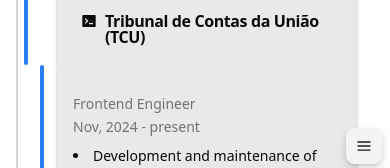
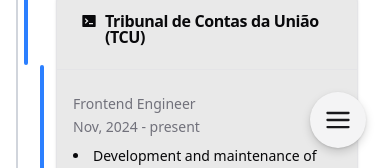
Before and after one commit to leosole/cv, a React (Vite) app: page / in a window 390 px wide. Shown: the part 672-840 px from the top of the page. Built offline with nearby package versions, Linux system fonts and the light colour scheme.

Commit message:
animate menu icon

```diff
--- a/package.json
+++ b/package.json
@@ -25,6 +25,7 @@
 		"docx": "^9.5.1",
 		"file-saver": "^2.0.5",
 		"lucide-react": "^0.544.0",
+		"motion": "^12.23.24",
 		"react": "^19.1.1",
 		"react-archer": "^4.4.0",
 		"react-connect-lines": "^0.0.4",
--- a/src/components/footer.tsx
+++ b/src/components/footer.tsx
@@ -1,20 +1,29 @@
 import type { Links } from "@/types/cv";
 import { ArrowWithBorder, DropdownMenu, DropdownMenuContent, DropdownMenuItem, DropdownMenuTrigger } from "./ui/dropdown-menu";
 import { DropdownMenuArrow } from "@radix-ui/react-dropdown-menu";
-import { CgMenu } from "react-icons/cg";
 import { Button } from "./ui/button";
 import useMenu from "@/hooks/use-menu";
+import MenuIcon from "@/svgs/menu-icon";
+import { useState } from "react";
 
 interface FooterProps {
     links: Links,
 }
 export default function Footer({links}: FooterProps) {
     const menuButtons = useMenu(links)
+    const [menuState, setMenuState] = useState(false)
+    function handleOpenChange() {
+        setMenuState(!menuState)
+    }
     return (
-        <div className="flex justify-end sm:hidden fixed right-0 bottom-0 z-100 w-full p-2">
-            <DropdownMenu modal={false}>
-                <DropdownMenuTrigger asChild><Button variant="secondary" size="icon" className="data-[state=open]:bg-muted drop-shadow-lg dark:drop-shadow-lg/60"><CgMenu size={24} /></Button></DropdownMenuTrigger>
-                <DropdownMenuContent align="end" className="border">
+        <div className="flex justify-end sm:hidden fixed right-0 bottom-0 z-100 w-full p-6">
+            <DropdownMenu modal={false} onOpenChange={handleOpenChange}>
+                <DropdownMenuTrigger asChild>
+                    <Button variant="secondary" size="icon" className="data-[state=open]:bg-muted drop-shadow-lg dark:drop-shadow-lg/60 w-14 h-14 rounded-full">
+                        <MenuIcon state={menuState} className="w-7! h-7!"/>
+                    </Button>
+                </DropdownMenuTrigger>
+                <DropdownMenuContent align="center" className="border">
                     <DropdownMenuArrow className="fill-popover" width={20} height={10} asChild>
                         <ArrowWithBorder />
                     </DropdownMenuArrow>
--- a/src/components/ui/button.tsx
+++ b/src/components/ui/button.tsx
@@ -5,7 +5,7 @@
 import { cn } from "@/lib/utils"
 
 const buttonVariants = cva(
-	"cursor-pointer inline-flex items-center justify-center gap-2 whitespace-nowrap rounded-md text-sm font-medium transition-colors focus-visible:outline-none focus-visible:ring-1 focus-visible:ring-ring disabled:pointer-events-none disabled:opacity-50 [&_svg]:pointer-events-none [&_svg]:size-4 [&_svg]:shrink-0",
+	"cursor-pointer inline-flex items-center justify-center gap-2 whitespace-nowrap rounded-md text-sm font-medium transition-colors focus-visible:outline-none focus-visible:ring-1 focus-visible:ring-ring disabled:pointer-events-none disabled:opacity-50 [&_svg]:pointer-events-none [&_svg]:shrink-0",
 	{
 		variants: {
 			variant: {
--- a/src/hooks/use-menu.tsx
+++ b/src/hooks/use-menu.tsx
@@ -11,19 +11,19 @@
 	const menuButtons = [
 		<Button asChild variant="ghost" size="icon" title="GitHub">
 			<a href={links.github} aria-label="GitHub">
-				<IoLogoGithub />
+				<IoLogoGithub className="h-5 w-5 sm:h-4 sm:w-4" />
 			</a>
 		</Button>,
 		<Button asChild variant="ghost" size="icon" title="LinkedIn">
 			<a href={links.linkedin} aria-label="LinkedIn">
-				<IoLogoLinkedin />
+				<IoLogoLinkedin className="h-5 w-5 sm:h-4 sm:w-4" />
 			</a>
 		</Button>,
 		<Button size="icon" variant="ghost" onClick={generateDocxFromJson} title="Download CV">
-			<FaDownload />
+			<FaDownload className="h-5 w-5 sm:h-4 sm:w-4" />
 		</Button>,
 		<Button size="icon" variant="ghost" onClick={toggleTheme} title="Toggle theme">
-			{isDark ? <MdLightMode /> : <MdDarkMode color="black" />}
+			{isDark ? <MdLightMode className="h-5 w-5 sm:h-4 sm:w-4" /> : <MdDarkMode color="black" className="h-5 w-5 sm:h-4 sm:w-4" />}
 		</Button>
 	]
     return menuButtons
--- /dev/null
+++ b/src/svgs/menu-icon.tsx
@@ -0,0 +1,26 @@
+import { motion } from "motion/react"
+
+interface MenuIconProps {
+    state: boolean
+    className?: string
+}
+export default function MenuIcon({state, className}: MenuIconProps) {
+    console.log(state)
+    return (
+        <motion.svg stroke="currentColor" fill="none" stroke-width="0" viewBox="0 0 24 24" xmlns="http://www.w3.org/2000/svg" className="w-7 h-7">
+            <motion.path
+                initial={{rotate: 0, translateY: 0}}
+                animate={state ? {rotate: 45, translateY: 6} : {rotate: 0, translateY: 0}}
+                d="M2 6C2 5.44772 2.44772 5 3 5H21C21.5523 5 22 5.44772 22 6C22 6.55228 21.5523 7 21 7H3C2.44772 7 2 6.55228 2 6Z" fill="currentColor"
+            />
+            <motion.path
+                initial={{opacity: 1}}
+                animate={{opacity: state ? 0 : 1}}
+                d="M2 12.0322C2 11.4799 2.44772 11.0322 3 11.0322H21C21.5523 11.0322 22 11.4799 22 12.0322C22 12.5845 21.5523 13.0322 21 13.0322H3C2.44772 13.0322 2 12.5845 2 12.0322Z" fill="currentColor"/>
+            <motion.path
+                initial={{rotate: 0}}
+                animate={state ? {rotate: -45, translateY: -6} : {rotate: 0, translateY: 0}}
+                d="M3 17.0645C2.44772 17.0645 2 17.5122 2 18.0645C2 18.6167 2.44772 19.0645 3 19.0645H21C21.5523 19.0645 22 18.6167 22 18.0645C22 17.5122 21.5523 17.0645 21 17.0645H3Z" fill="currentColor"/>
+        </motion.svg>
+    )
+}
```
Also changed, not shown: 1 other file (tests, documents, lock files or other folders).
